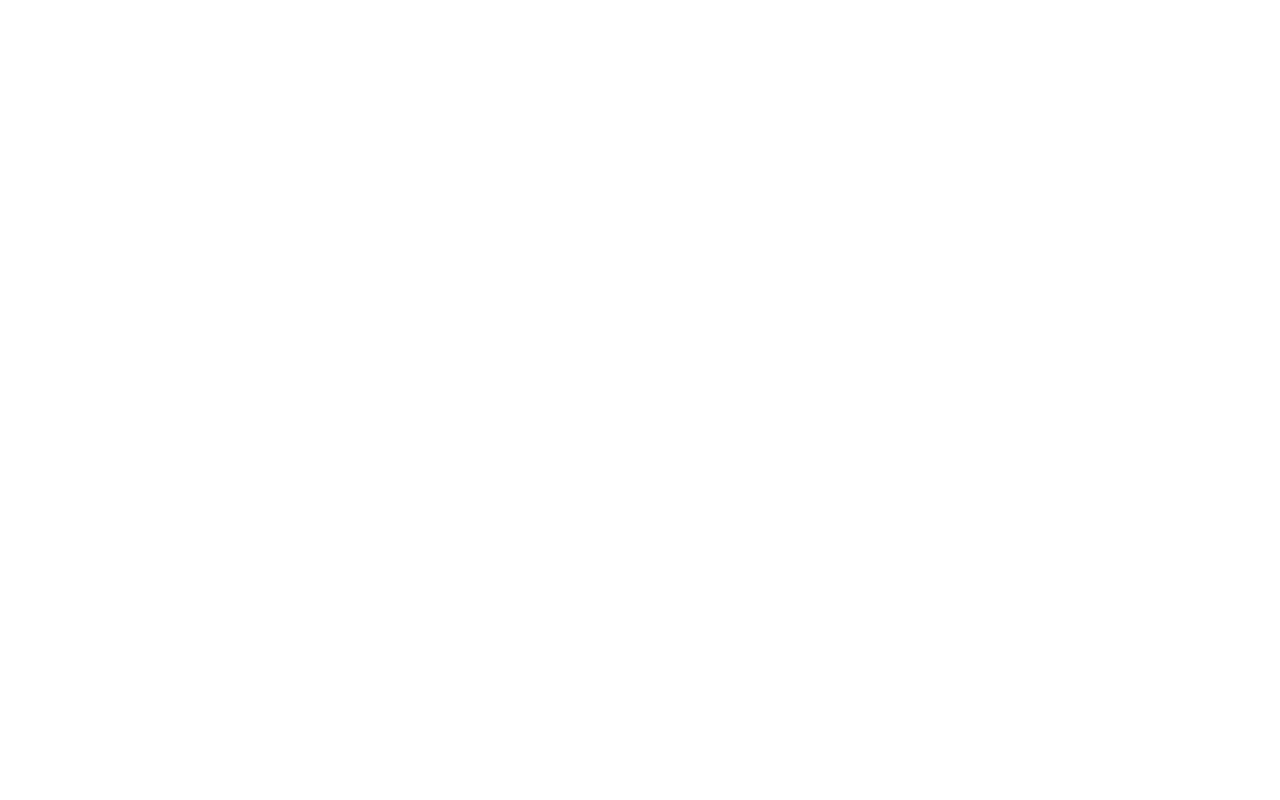
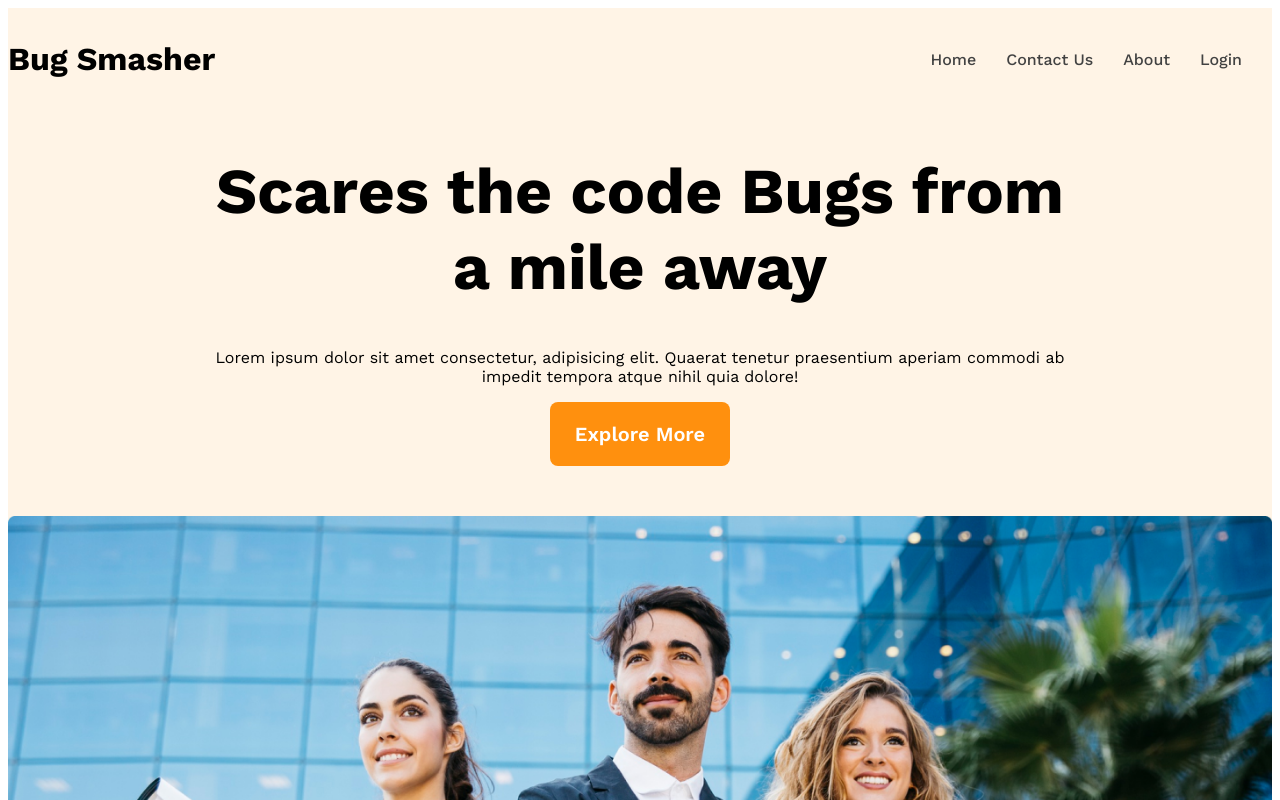
Before and after one commit to Asifmahmud436/bug-smasher, a plain HTML site: page index.html in a window 1280 px wide. Shown: the top 800 px of the page. Drawn offline with nearby package versions, Linux system fonts and the light colour scheme.

Commit message:
made the nav and banner

```diff
--- a/index.html
+++ b/index.html
@@ -7,8 +7,24 @@
     <title>Bug Smasher</title>
 </head>
 <body>
-    <header>
-
+    <header class="bg-light">
+        <nav class="navbar display-flex">
+            <h3 class="brand">Bug Smasher</h3>
+            <ul class="navlinks display-flex">
+                <li class="nav-item"><a href="#" class="nav-link text-gray">Home</a></li>
+                <li class="nav-item"><a href="#" class="nav-link text-gray">Contact Us</a></li>
+                <li class="nav-item"><a href="#" class="nav-link text-gray">About</a></li>
+                <li class="nav-item"><a href="$" class="nav-link text-gray">Login</a></li>
+            </ul>
+        </nav>
+        <div class="banner">
+            <div class="banner-content">
+                <h1 class="banner-title">Scares the code Bugs from a mile away</h1>
+                <p class="banner-description">Lorem ipsum dolor sit amet consectetur, adipisicing elit. Quaerat tenetur praesentium aperiam commodi ab impedit tempora atque nihil quia dolore!</p>
+                <button type="submit" class="btn-primary">Explore More</button>
+            </div>
+            <img src="images/banner.png" alt="" class="banner-img">
+        </div>
     </header>
     <main>
 
--- a/styles/styles.css
+++ b/styles/styles.css
@@ -0,0 +1,80 @@
+@import url('https://fonts.googleapis.com/css2?family=Work+Sans:ital,wght@0,100..900;1,100..900&display=swap');
+*{
+    font-family: "Work Sans", sans-serif;
+    font-optical-sizing: auto;
+    font-weight: normal;
+    font-style: normal;
+    /* margin: 0; */
+}
+/* body{
+    margin: 0px;
+} */
+/* shared styles */
+.display-flex{
+    display: flex;
+}
+.text-gray{
+    color: #424242;
+}
+.text-light-gray{
+    color: #727272;
+}
+.bg-light{
+    background-color: rgba(255, 144, 14, 0.1);
+}
+.btn-primary{
+    background-color: #FF900E;
+    color: white;
+    padding: 20px 25px;
+    font-size: 1.25rem;
+    font-weight: 600;
+    border-radius: 8px;
+    border: none;
+
+}
+/* header styles */
+
+/* navbar related styles */
+.navbar{
+    /* display: flex; */
+    justify-content: space-between;
+    align-items: center;
+}
+.nav-item{
+    list-style: none;
+    margin-right: 30px;
+}
+.nav-link{
+    text-decoration: none;
+    font-weight: 500;
+}
+.navbar,.banner{
+    max-width: 1440px;
+    margin: 0 auto;
+}
+.brand{
+    font-weight: 700;
+    font-size: 2rem;
+}
+
+/* banner styles */
+.banner-content{
+    max-width: 850px;
+    margin: 0 auto;
+    text-align: center;
+    margin-bottom: 50px;
+}
+.banner-title{
+    font-weight: 700;
+    font-size: 4rem;
+}
+.banner-img{
+    width: 100%;
+}
+
+/* responsive media query */
+@media screen and (max-width: 576px) {
+    .navbar,.nav-link{
+        flex-direction: column;
+    }
+}
```
